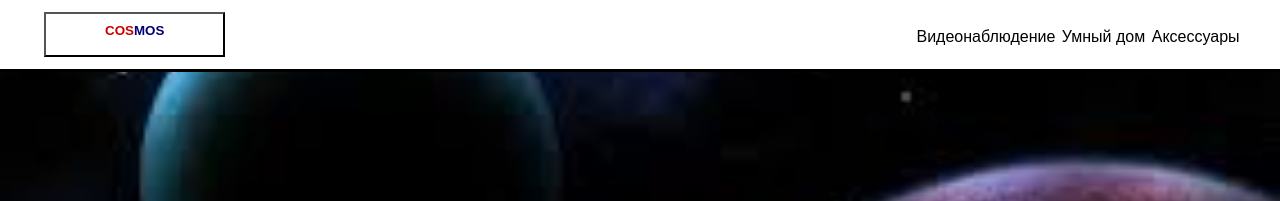
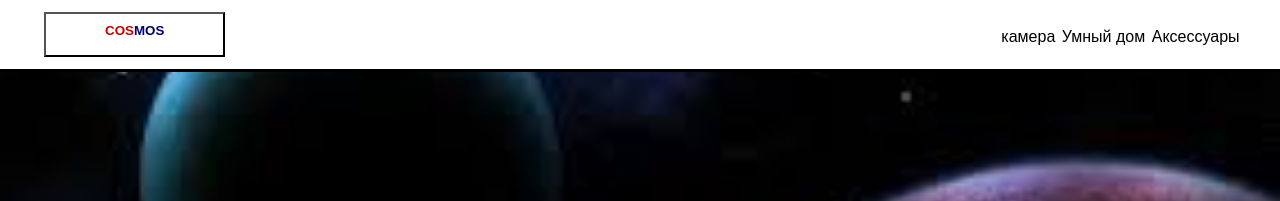
Before and after one commit to bexrube343/Cosmos, a plain HTML site: page cosmos/index.html in a window 1280 px wide. Shown: the top 201 px of the page. Drawn offline with Linux system fonts and the light colour scheme.

Commit message:
Update index.html

```diff
--- a/cosmos/index.html
+++ b/cosmos/index.html
@@ -15,7 +15,7 @@
 <div class="con">
 <button class="b1"> <h4><span class="s1">COS</span>MOS</h4></button>
 <ul class="n1">
-<li><a  class="a2" href="index2.html">Видеонаблюдение</a></li>
+<li><a  class="a2" href="index2.html">камера</a></li>
 <li><a  class="a2" href="index3.html">Умный дом</a></li>
 <li><a  class="a2" href="index4.html">Аксессуары</a></li>
 </ul>
```
